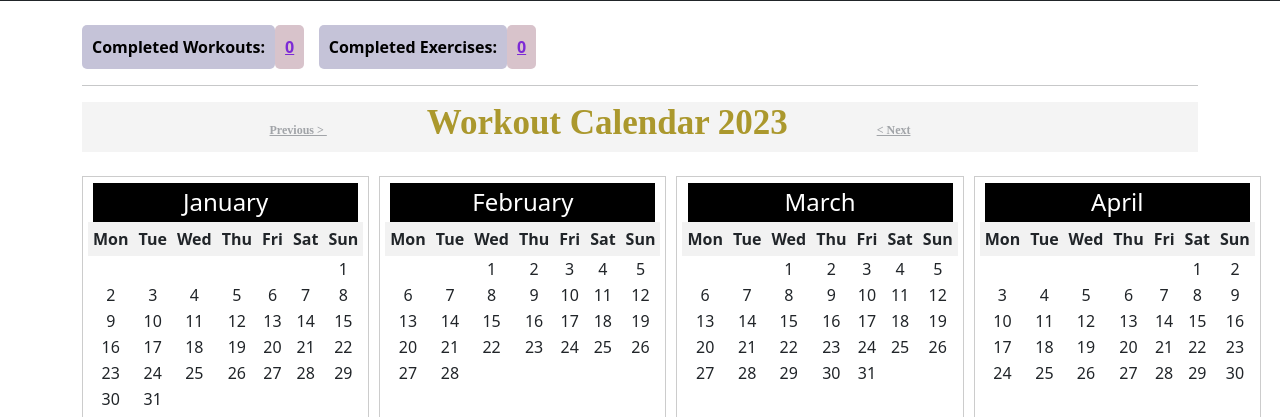
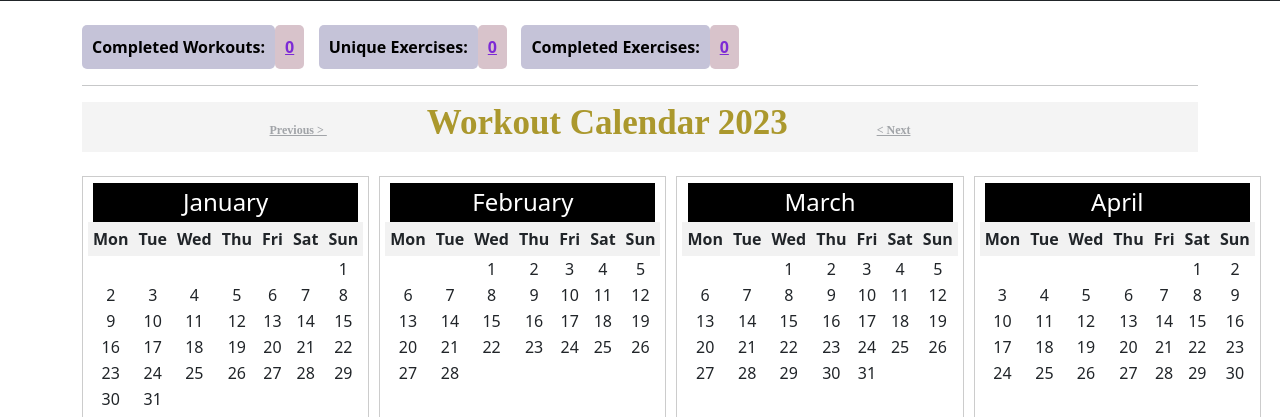
Before and after one commit to TomaDovydene/Workout_Journal.py, a Django app: page /journal/workouts-calendar/2023/ in a window 1280 px wide. Shown: the part 321-738 px from the top of the page. Run offline with Django 4.2, Linux system fonts and the light colour scheme; the visitor is signed in with stand-in values (Sample User, id 1); data that the repository does not hold is empty.

Commit message:
2023-06-12 12:35 kalendorius, exercises

```diff
--- a/mysite/journal/templates/delete_exercise.html
+++ b/mysite/journal/templates/delete_exercise.html
@@ -12,7 +12,7 @@
 
 <br>
 
-<p>Are you sure you want to delete the exercise: <strong>{{ exercise.get_name }}</strong>?</p>
+<p>Are you sure you want to delete the exercise: <strong>{{ exercise.get_name }}: {{ exercise.weight }} kg x {{ exercise.set }} sets x {{ exercise.rep }} reps</strong>?</p>
 <form method="post">
     {% csrf_token %}
     <button type="submit" class="btn custom-btn-delete">Delete</button>
--- a/mysite/journal/templates/workouts_calendar.html
+++ b/mysite/journal/templates/workouts_calendar.html
@@ -10,6 +10,11 @@
             <th class="grey-box">Completed Workouts:</th>
             <td class="blue-box">
                 <a href="{% url 'workouts' %}" class="link-style-info">{{ num_workouts }}</a>
+            </td>
+            <td>&nbsp;&nbsp;&nbsp;</td>
+            <th class="grey-box">Unique Exercises:</th>
+            <td class="blue-box">
+                <a href="{% url 'exercises' %}" class="link-style-info">{{ num_exercise_names }}</a>
             </td>
             <td>&nbsp;&nbsp;&nbsp;</td>
             <th class="grey-box">Completed Exercises:</th>
--- a/mysite/journal/views.py
+++ b/mysite/journal/views.py
@@ -436,6 +436,9 @@ def workout_summary_calendar(request, year=None):
 
     num_workouts = Workout.objects.filter(athlete=user).count()
 
+    exercise_names = Exercise.objects.filter(athlete=user).values('exercise_name__name').distinct()
+    num_exercise_names = exercise_names.count()
+
     num_visits = request.session.get(f'num_visits_{user.id}', 1)
     request.session[f'num_visits_{user.id}'] = num_visits + 1
 
@@ -491,6 +494,7 @@ def workout_summary_calendar(request, year=None):
     context = {
         'num_exercises': num_exercises,
         'num_workouts': num_workouts,
+        'num_exercise_names': num_exercise_names,
         'num_visits': num_visits,
         'calendar_months': calendar_months,
     }
```
Also changed, not shown: mysite/journal/templates/exercises.html (+8 -1 lines).
